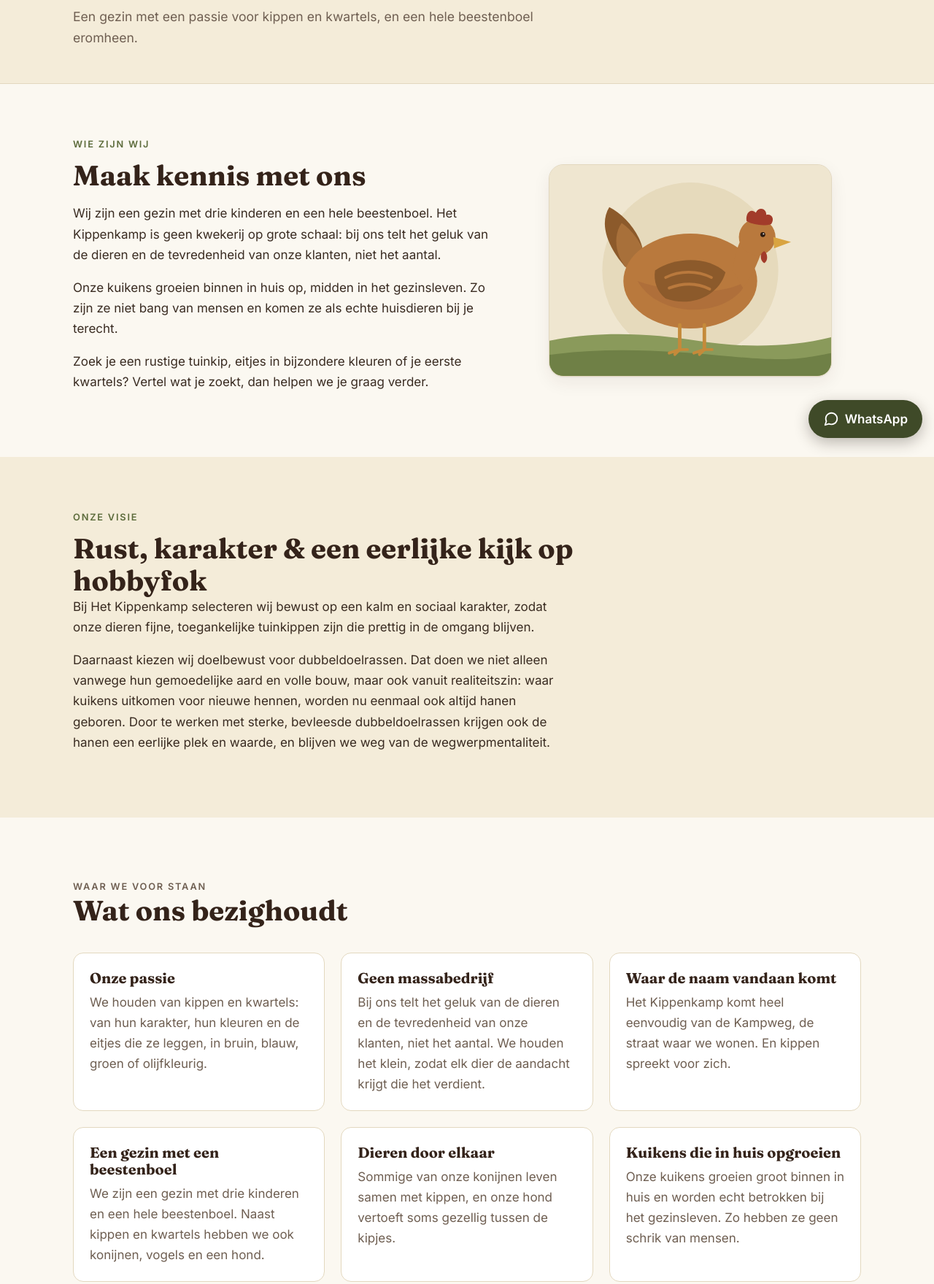
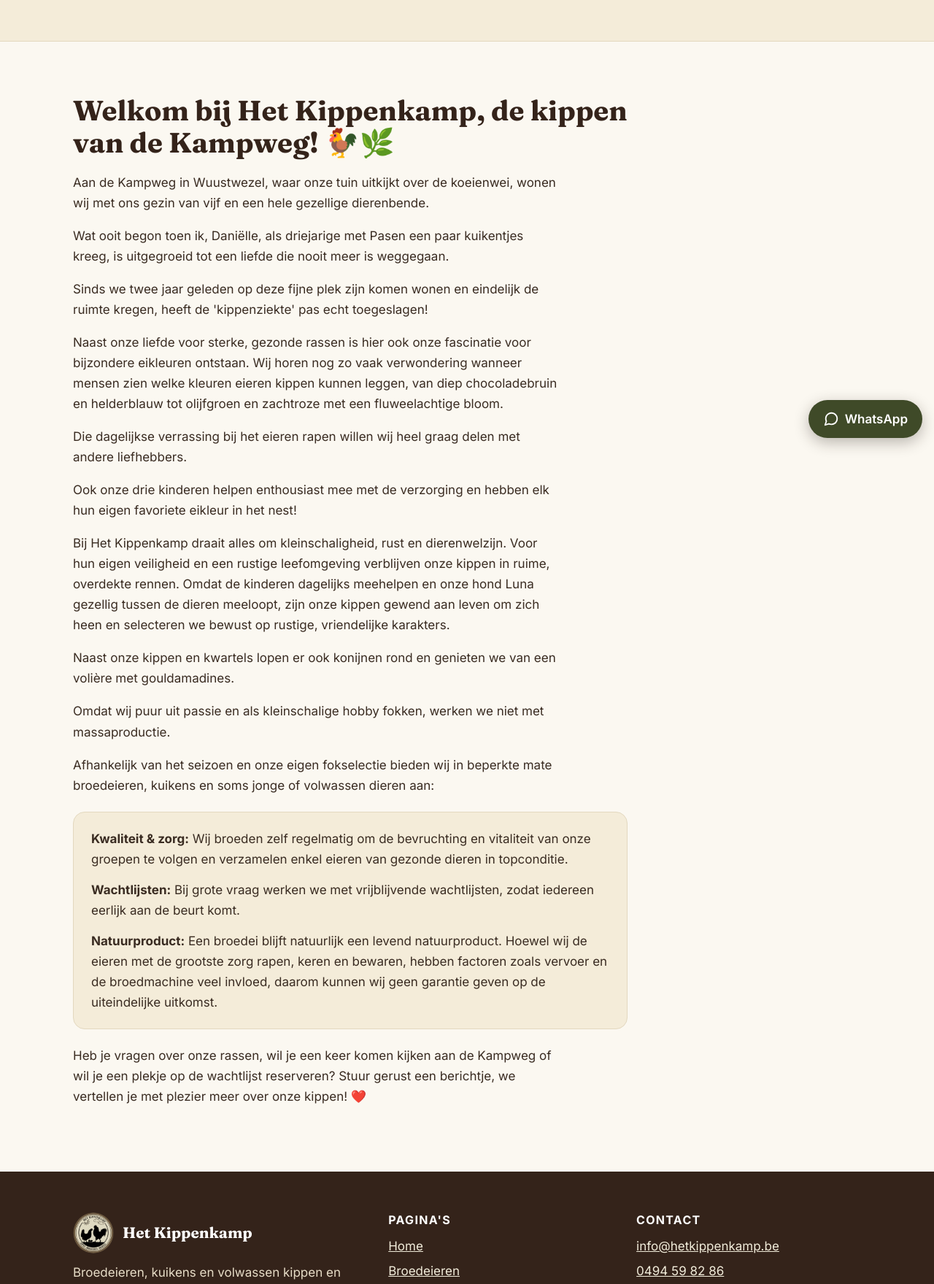
Before and after one commit to dthaels-cpu/Kippenkamp-site, a plain HTML site: page over-ons.html in a window 1280 px wide. Shown: the part 184-1943 px from the top of the page at 73% size. Drawn offline with Linux system fonts and the light colour scheme.

Commit message:
Over ons: nieuwe tekst van Daniëlle, voorwaarden in kader, rest verwijderd
Co-Authored-By: Claude Sonnet 5.5 <noreply@anthropic.com>
Claude-Session: https://claude.ai/code/session_01GLxbuMT7V4bSBJUYJm3oTt

```diff
--- a/over-ons.html
+++ b/over-ons.html
@@ -52,79 +52,29 @@
 <section class="page-hero">
   <div class="wrap">
     <h1>Over Het Kippenkamp</h1>
-    <p data-site="overOnsIntro">Het Kippenkamp draait om onze passie voor kippen en kwartels.</p>
   </div>
 </section>
 
 <section class="section">
   <div class="wrap">
-    <div class="split">
-      <div class="prose">
-        <p class="eyebrow">Wie zijn wij</p>
-        <h2>Maak kennis met ons</h2>
-        <div id="intro-tekst" style="margin-top:16px">
-          <p>Wij zijn een gezin met drie kinderen en een hele beestenboel. We houden kippen en kwartels met oog voor mooie rassen en hun karakter.</p>
-        </div>
-      </div>
-      <figure class="photo-frame"><img data-beeld="overOnsDavidDanielle" data-alt="David en Danielle van Het Kippenkamp" src="images/placeholder-kip.svg" alt="" loading="lazy" decoding="async" width="800" height="600"></figure>
-    </div>
-  </div>
-</section>
-
-<section class="section band" id="visie">
-  <div class="wrap">
-    <div class="prose visie">
-      <p class="eyebrow">Onze visie</p>
-      <h2>Rust, karakter &amp; een eerlijke kijk op hobbyfok</h2>
-      <p>Bij Het Kippenkamp selecteren wij bewust op een kalm en sociaal karakter, zodat onze dieren fijne, toegankelijke tuinkippen zijn die prettig in de omgang blijven.</p>
-      <p>Daarnaast kiezen wij doelbewust voor dubbeldoelrassen. Dat doen we niet alleen vanwege hun gemoedelijke aard en volle bouw, maar ook vanuit realiteitszin: waar kuikens uitkomen voor nieuwe hennen, worden nu eenmaal ook altijd hanen geboren. Door te werken met sterke, bevleesde dubbeldoelrassen krijgen ook de hanen een eerlijke plek en waarde, en blijven we weg van de wegwerpmentaliteit.</p>
-    </div>
-  </div>
-</section>
-
-<section class="section">
-  <div class="wrap">
-    <div class="section-head">
-      <p class="eyebrow">Waar we voor staan</p>
-      <h2>Wat ons bezighoudt</h2>
-    </div>
-    <div id="overons-lijst" class="about-list"></div>
-  </div>
-</section>
-
-<section class="section" id="kamp-sectie">
-  <div class="wrap">
-    <div class="section-head">
-      <p class="eyebrow">Impressie</p>
-      <h2>Impressie van ons kamp</h2>
-      <p>Kijk mee waar onze kippen en kwartels zitten en hoe ze leven.</p>
-    </div>
-    <div id="kamp-fotos" class="kamp-wrap"></div>
-    <p id="kamp-leeg" class="kamp-leeg" hidden>Foto's van ons kamp volgen binnenkort.</p>
-  </div>
-</section>
-
-<section class="section">
-  <div class="wrap">
-    <div class="split reverse">
-      <div class="prose">
-        <p class="eyebrow">Onze dieren</p>
-        <h2>Kippen en kwartels met karakter</h2>
-        <p>Wil je weten welke rassen we hebben en wat je kan aanvragen? Bekijk het aanbod, of stel ons gewoon je vraag.</p>
-        <p><a class="btn" href="aanbod.html">Bekijk het aanbod</a></p>
-      </div>
-      <figure class="photo-frame"><img data-beeld="overOnsDieren" data-alt="Dieren van Het Kippenkamp" src="images/placeholder-kwartel.svg" alt="" loading="lazy" decoding="async" width="800" height="600"></figure>
-    </div>
-  </div>
-</section>
-
-<section class="section cta-band">
-  <div class="wrap">
-    <h2>Zin om kennis te maken?</h2>
-    <p>Stuur ons een bericht of vraag meteen broedeieren of kuikens aan.</p>
-    <div class="cta">
-      <a class="btn light" href="aanvragen.html">Aanvragen</a>
-      <a class="btn ghost-light" href="contact.html">Contacteer ons</a>
+    <div class="prose over-tekst">
+      <h2>Welkom bij Het Kippenkamp, de kippen van de Kampweg! 🐓🌿</h2>
+      <p>Aan de Kampweg in Wuustwezel, waar onze tuin uitkijkt over de koeienwei, wonen wij met ons gezin van vijf en een hele gezellige dierenbende.</p>
+      <p>Wat ooit begon toen ik, Daniëlle, als driejarige met Pasen een paar kuikentjes kreeg, is uitgegroeid tot een liefde die nooit meer is weggegaan.</p>
+      <p>Sinds we twee jaar geleden op deze fijne plek zijn komen wonen en eindelijk de ruimte kregen, heeft de 'kippenziekte' pas echt toegeslagen!</p>
+      <p>Naast onze liefde voor sterke, gezonde rassen is hier ook onze fascinatie voor bijzondere eikleuren ontstaan. Wij horen nog zo vaak verwondering wanneer mensen zien welke kleuren eieren kippen kunnen leggen, van diep chocoladebruin en helderblauw tot olijfgroen en zachtroze met een fluweelachtige bloom.</p>
+      <p>Die dagelijkse verrassing bij het eieren rapen willen wij heel graag delen met andere liefhebbers.</p>
+      <p>Ook onze drie kinderen helpen enthousiast mee met de verzorging en hebben elk hun eigen favoriete eikleur in het nest!</p>
+      <p>Bij Het Kippenkamp draait alles om kleinschaligheid, rust en dierenwelzijn. Voor hun eigen veiligheid en een rustige leefomgeving verblijven onze kippen in ruime, overdekte rennen. Omdat de kinderen dagelijks meehelpen en onze hond Luna gezellig tussen de dieren meeloopt, zijn onze kippen gewend aan leven om zich heen en selecteren we bewust op rustige, vriendelijke karakters.</p>
+      <p>Naast onze kippen en kwartels lopen er ook konijnen rond en genieten we van een volière met gouldamadines.</p>
+      <p>Omdat wij puur uit passie en als kleinschalige hobby fokken, werken we niet met massaproductie.</p>
+      <p>Afhankelijk van het seizoen en onze eigen fokselectie bieden wij in beperkte mate broedeieren, kuikens en soms jonge of volwassen dieren aan:</p>
+      <ul class="kader">
+        <li><strong>Kwaliteit &amp; zorg:</strong> Wij broeden zelf regelmatig om de bevruchting en vitaliteit van onze groepen te volgen en verzamelen enkel eieren van gezonde dieren in topconditie.</li>
+        <li><strong>Wachtlijsten:</strong> Bij grote vraag werken we met vrijblijvende wachtlijsten, zodat iedereen eerlijk aan de beurt komt.</li>
+        <li><strong>Natuurproduct:</strong> Een broedei blijft natuurlijk een levend natuurproduct. Hoewel wij de eieren met de grootste zorg rapen, keren en bewaren, hebben factoren zoals vervoer en de broedmachine veel invloed, daarom kunnen wij geen garantie geven op de uiteindelijke uitkomst.</li>
+      </ul>
+      <p>Heb je vragen over onze rassen, wil je een keer komen kijken aan de Kampweg of wil je een plekje op de wachtlijst reserveren? Stuur gerust een berichtje, we vertellen je met plezier meer over onze kippen! ❤️</p>
     </div>
   </div>
 </section>
--- a/style.css
+++ b/style.css
@@ -414,3 +414,9 @@ input[aria-invalid="true"], select[aria-invalid="true"], textarea[aria-invalid="
 .aanbod-punt h3 { margin: 0 0 6px; font-size: 1.2rem; }
 .aanbod-punt p { margin: 0; color: var(--muted); }
 @media (max-width: 760px) { .aanbod-kort { grid-template-columns: 1fr; } }
+
+/* Over ons */
+.over-tekst { max-width: 760px; }
+.over-tekst h2 { margin-bottom: 18px; }
+.kader { list-style: none; margin: 22px 0; padding: 22px 24px; background: var(--cream); border: 1px solid var(--line); border-radius: 16px; display: grid; gap: 14px; }
+.kader li { margin: 0; padding-left: 0; }
```
